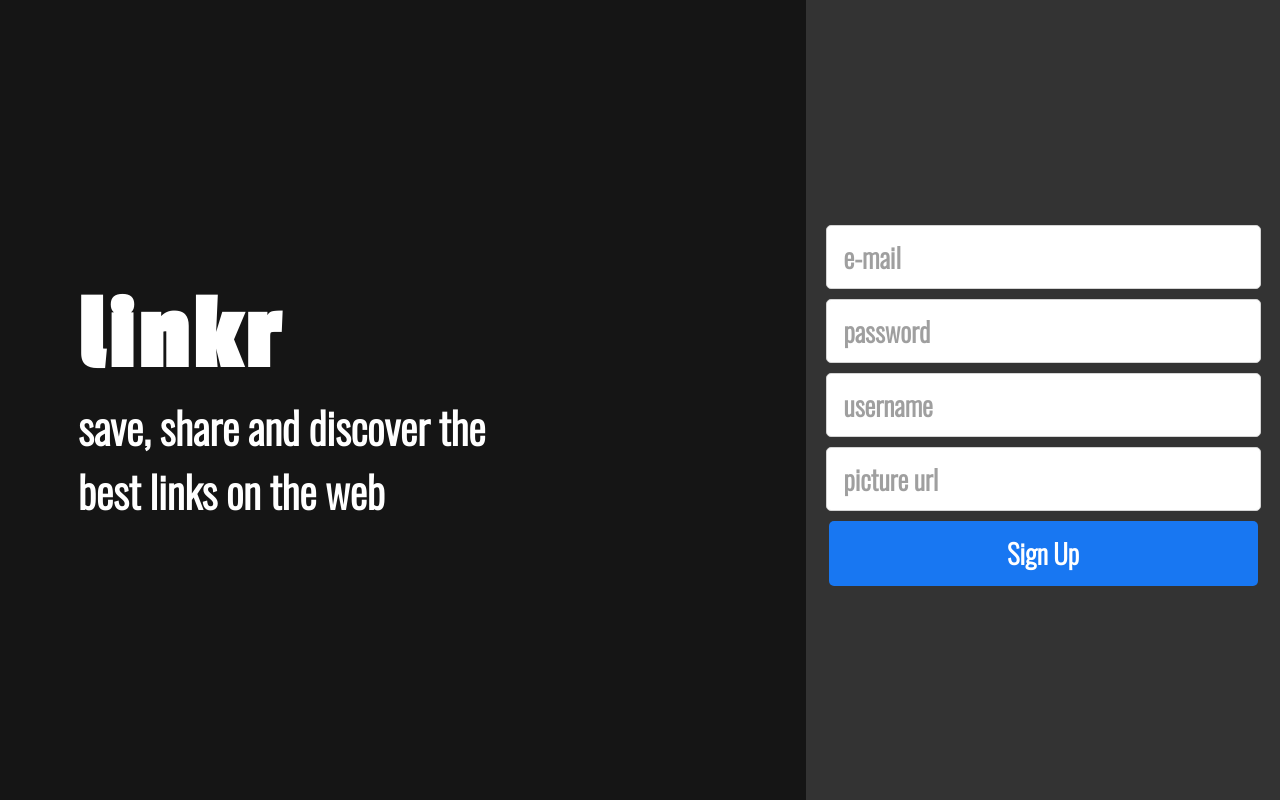
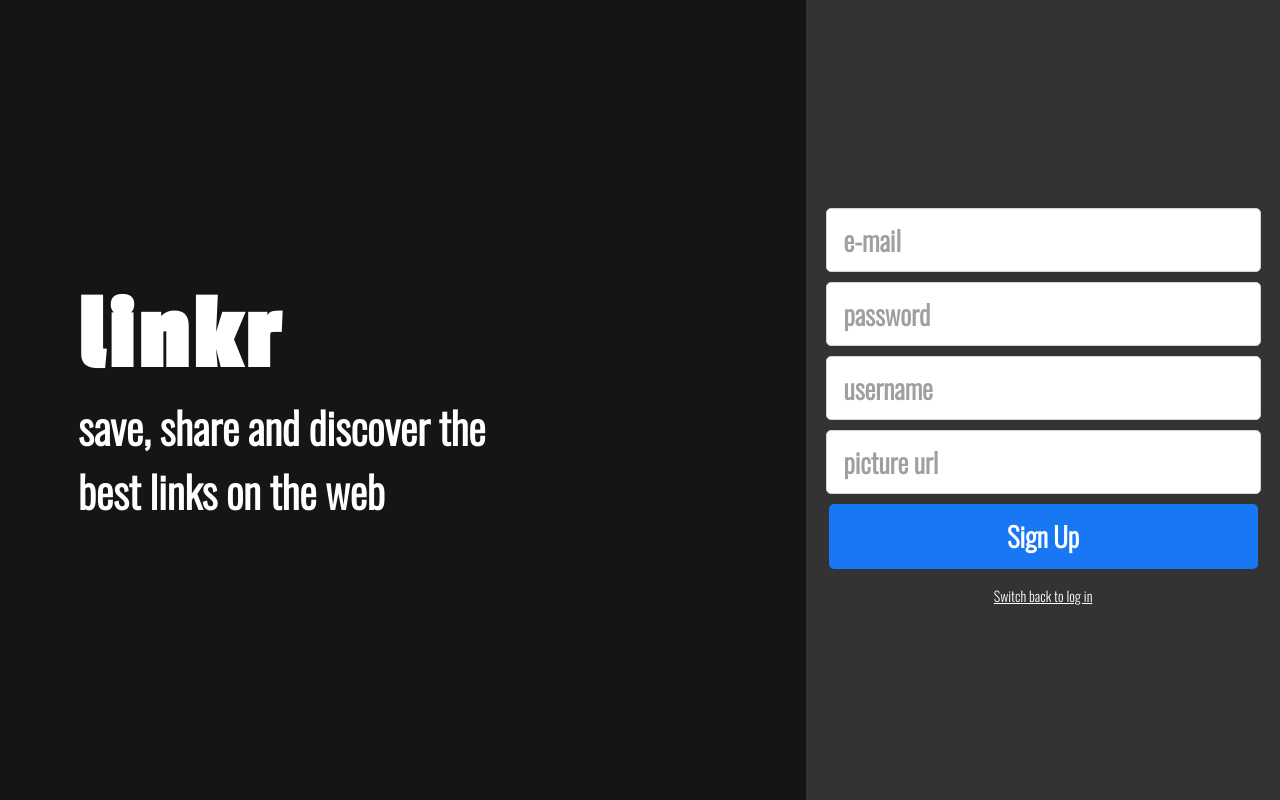
Before and after one commit to AkoruuDev/Linkr, a React (Create React App) app: page / in a window 1280 px wide. Built offline with nearby package versions, Linux system fonts and the light colour scheme.

Commit message:
first version of sing up page user data and librarys

```diff
--- a/package.json
+++ b/package.json
@@ -9,6 +9,7 @@
     "axios": "^1.2.2",
     "react": "^18.2.0",
     "react-dom": "^18.2.0",
+    "react-icons": "^4.7.1",
     "react-router-dom": "^6.6.1",
     "react-scripts": "5.0.1",
     "styled-components": "^5.3.6",
--- a/src/pages/SignUp.js
+++ b/src/pages/SignUp.js
@@ -1,9 +1,40 @@
 import styled from "styled-components";
-import { Link} from "react-router-dom";
-//import { useState } from "react";
-//import axios from "axios"
+import { Link, useNavigate} from "react-router-dom";
+import { useState } from "react";
+import axios from "axios"
 
 export default function SignUp() {
+    const [email, setEmail] = useState("");
+    const [password, setPassword] = useState("");
+    const [name, setName] = useState("");
+    const [url, setUrl] = useState("");
+    const [carregando, setCarregando] = useState(false);
+    const navigate = useNavigate();
+
+    function userData(e) {
+        e.preventDefault();
+        setCarregando(true)
+        const promise = axios.post(
+            "",
+            {
+                email: email,
+                name: name,
+                password: password,
+                url: url
+            }
+        );
+
+        promise.then(() =>
+            navigate("/", {
+            })
+        );
+
+        promise.catch((error) => {
+            alert(error.response.data.message)
+            setCarregando(false)
+        })
+    }
+
     return (
         <Container>
             <Title>
@@ -14,29 +45,29 @@ export default function SignUp() {
                 </div>
             </Title>
             <SignUpInputs>
-                <form onSubmit="{dadosUsuarioCadastro}">
+                <form onSubmit={userData}>
                     <input
                         type={'email'}
                         placeholder={"e-mail"}
-                    //onChange={(e) => setNome(e.target.value)} disabled={carregando}
+                        onChange={(e) => setEmail(e.target.value)} disabled={carregando}
                     ></input>
                     <input
                         type={'password'}
                         placeholder={"password"}
-                    //onChange={(e) => setEmail(e.target.value)} disabled={carregando}
+                        onChange={(e) => setPassword(e.target.value)} disabled={carregando}
                     ></input>
                     <input
                         type={'text'}
                         placeholder={"username"}
-                    //onChange={(e) => setSenha(e.target.value)} disabled={carregando}
+                        onChange={(e) => setName(e.target.value)} disabled={carregando}
                     ></input>
                     <input
                         type={'url'}
                         placeholder={"picture url"}
-                    //onChange={(e) => setSenhaConfirmada(e.target.value)} disabled={carregando}
+                        onChange={(e) => setUrl(e.target.value)} disabled={carregando}
                     ></input>
                     <button >Sign Up</button>
-                    {/* <Link to="/signup"><p>Switch back to log in</p></Link>  */}
+                    <Link to="/signup"><p>Switch back to log in</p></Link>
                 </form>
             </SignUpInputs>
         </Container>
```
Also changed, not shown: 1 other file (tests, documents, lock files or other folders).
